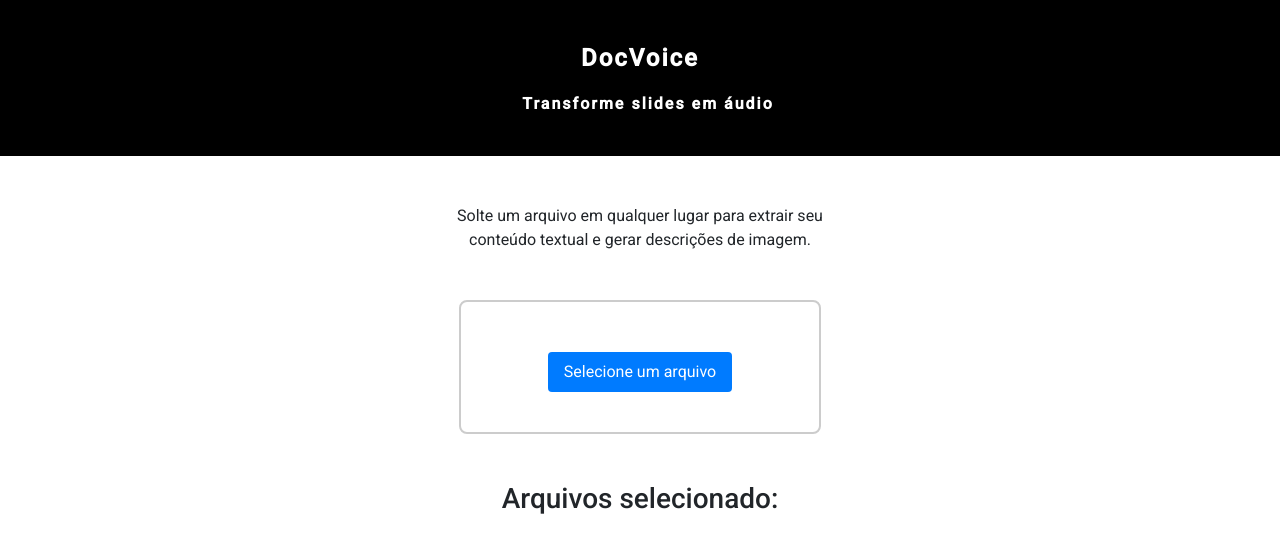
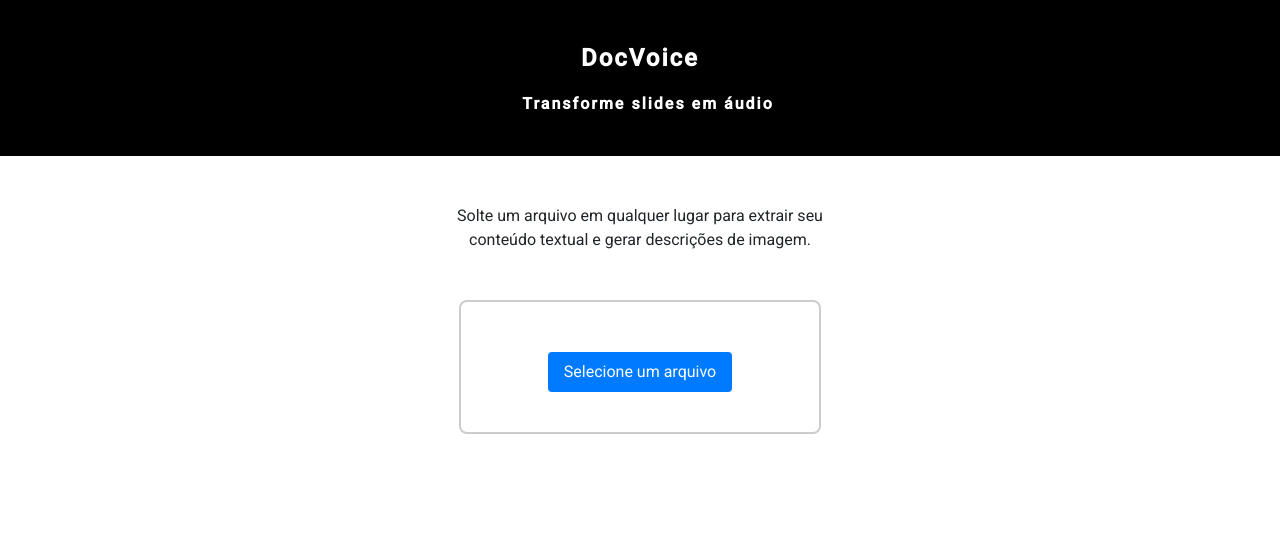
Before and after one commit to yarazip/frontend-docvoice, an Angular app in the folder docvoice-frontend/: page / in a window 1280 px wide. Shown: the top 552 px of the page. Built offline with nearby package versions, Linux system fonts and the light colour scheme; what ngx-file-drop would draw is missing.

Commit message:
Exibe lista de arquivos somente quando houver arquivos selecionados

```diff
--- a/docvoice-frontend/src/app/app.component.html
+++ b/docvoice-frontend/src/app/app.component.html
@@ -23,9 +23,9 @@
 </div>
 
 
-<div class="container mt-5 col-4 text-center">
-  <h3>Arquivos selecionado:</h3>
-    <div *ngFor="let file of files">
-      {{ file.name }} ({{ file.size }} bytes)
-    </div>
+<div class="container mt-5 col-4 text-center" *ngIf="files.length > 0">
+  <h3>Arquivos selecionados:</h3>
+  <div *ngFor="let file of files">
+    {{ file.name }} ({{ file.size }} bytes)
+  </div>
 </div>
```
